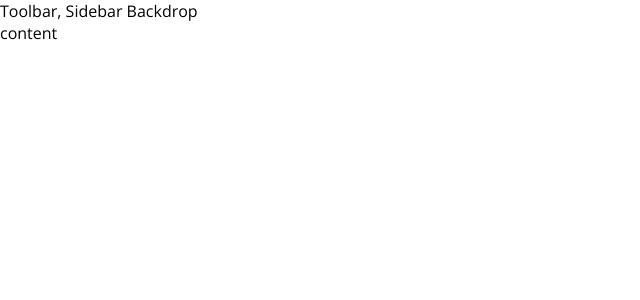
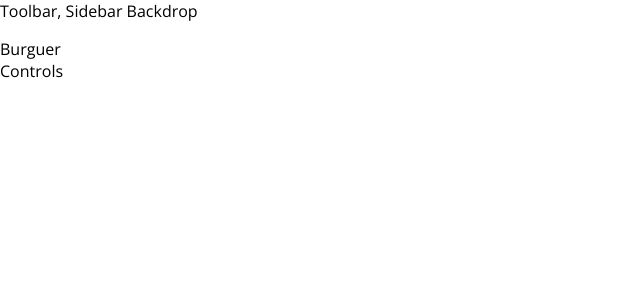
Before and after one commit to danielduarte/react-burger-builder, a React (Create React App) app: page / in a window 1280 px wide. Shown: the top 300 px of the page, without its empty margins (0-640 px from the left). Built offline with nearby package versions, Linux system fonts and the light colour scheme.

Commit message:
Created BurgerBuilder component

```diff
--- a/src/App.js
+++ b/src/App.js
@@ -1,12 +1,13 @@
 import React from 'react';
 
 import Layout from './components/Layout/Layout';
+import BurgerBuilder from './containers/BurgerBuilder/BurgerBuilder';
 
 function App() {
   return (
     <div>
       <Layout>
-        <div>content</div>
+        <BurgerBuilder>content</BurgerBuilder>
       </Layout>
     </div>
   );
--- a/src/components/Layout/Layout.js
+++ b/src/components/Layout/Layout.js
@@ -1,9 +1,13 @@
 import React, { Fragment } from 'react';
+
+import classes from './Layout.module.css';
 
 const layout = (props) => (
   <Fragment>
     <div>Toolbar, Sidebar Backdrop</div>
-    <main>{props.children}</main>
+    <main className={classes.Content}>
+      {props.children}
+    </main>
   </Fragment>
 );
 
--- /dev/null
+++ b/src/components/Layout/Layout.module.css
@@ -0,0 +1,3 @@
+.Content {
+    margin-top: 16px;
+}
--- /dev/null
+++ b/src/containers/BurgerBuilder/BurgerBuilder.js
@@ -0,0 +1,14 @@
+import React, { Component, Fragment } from 'react';
+
+class BurgerBuilder extends Component {
+  render() {
+    return (
+      <Fragment>
+        <div>Burguer</div>
+        <div>Controls</div>
+      </Fragment>
+    );
+  }
+}
+
+export default BurgerBuilder;
```
